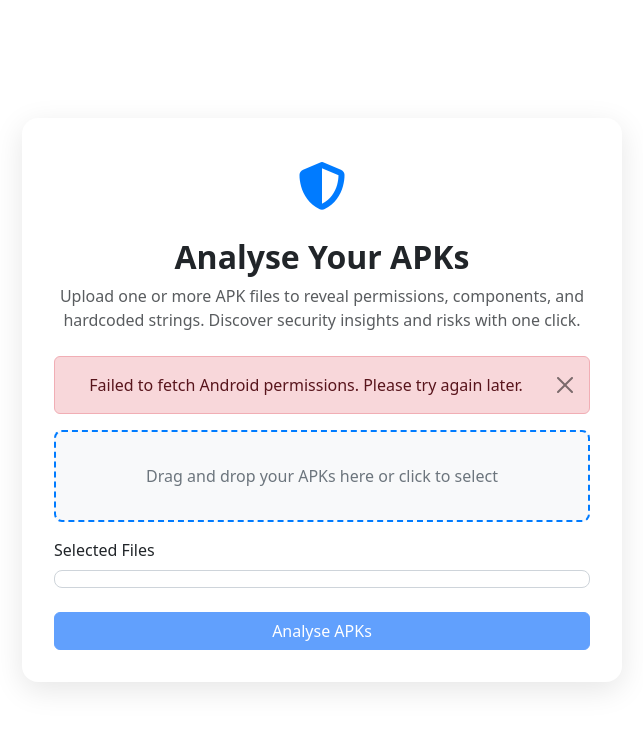
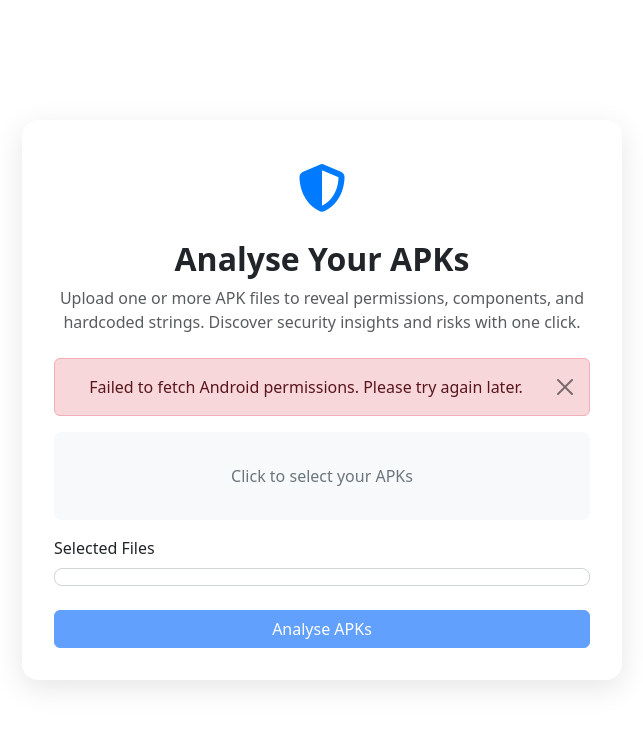
Before and after one commit to garciaca1/APK-Analysis, a Flask app: page / in a window 1280 px wide. Shown: the top 729 px of the page, without its empty margins (318-961 px from the left). Run offline with Flask 3, Linux system fonts and the light colour scheme; data that the repository does not hold is empty.

Commit message:
Update index.html

```diff
--- a/templates/index.html
+++ b/templates/index.html
@@ -36,7 +36,7 @@
             margin-bottom: 1rem;
         }
 
-        /* Spinner overlay styles */
+
         .spinner-overlay {
             position: fixed;
             top: 0; left: 0;
@@ -58,9 +58,9 @@
             font-size: 1.2rem;
         }
 
-        /* Drag and Drop styles */
+
         .drop-zone {
-            border: 2px dashed #007bff;
+            border: 0px dashed #007bff;
             border-radius: 0.5rem;
             padding: 2rem;
             text-align: center;
@@ -77,7 +77,7 @@
             color: #6c757d;
         }
 
-        /* File list styling */
+
         .file-list {
             max-height: 100px;
             overflow-y: auto;
@@ -127,7 +127,7 @@
 
             <form method="POST" enctype="multipart/form-data" id="apkForm">
                 <div class="drop-zone" id="dropZone">
-                    <p>Drag and drop your APKs here or click to select</p>
+                    <p>Click to select your APKs</p>
                     <input type="file" class="form-control d-none" id="apk_file" name="apk_file" accept=".apk" multiple required>
                 </div>
                 <div class="mb-4 text-start">
@@ -149,7 +149,7 @@
 
     <script src="https://cdn.jsdelivr.net/npm/bootstrap@5.3.3/dist/js/bootstrap.bundle.min.js"></script>
     <script>
-        // Drag and Drop functionality
+
         const dropZone = document.getElementById('dropZone');
         const fileInput = document.getElementById('apk_file');
         const fileNameDisplay = document.getElementById('fileNameDisplay');
```
